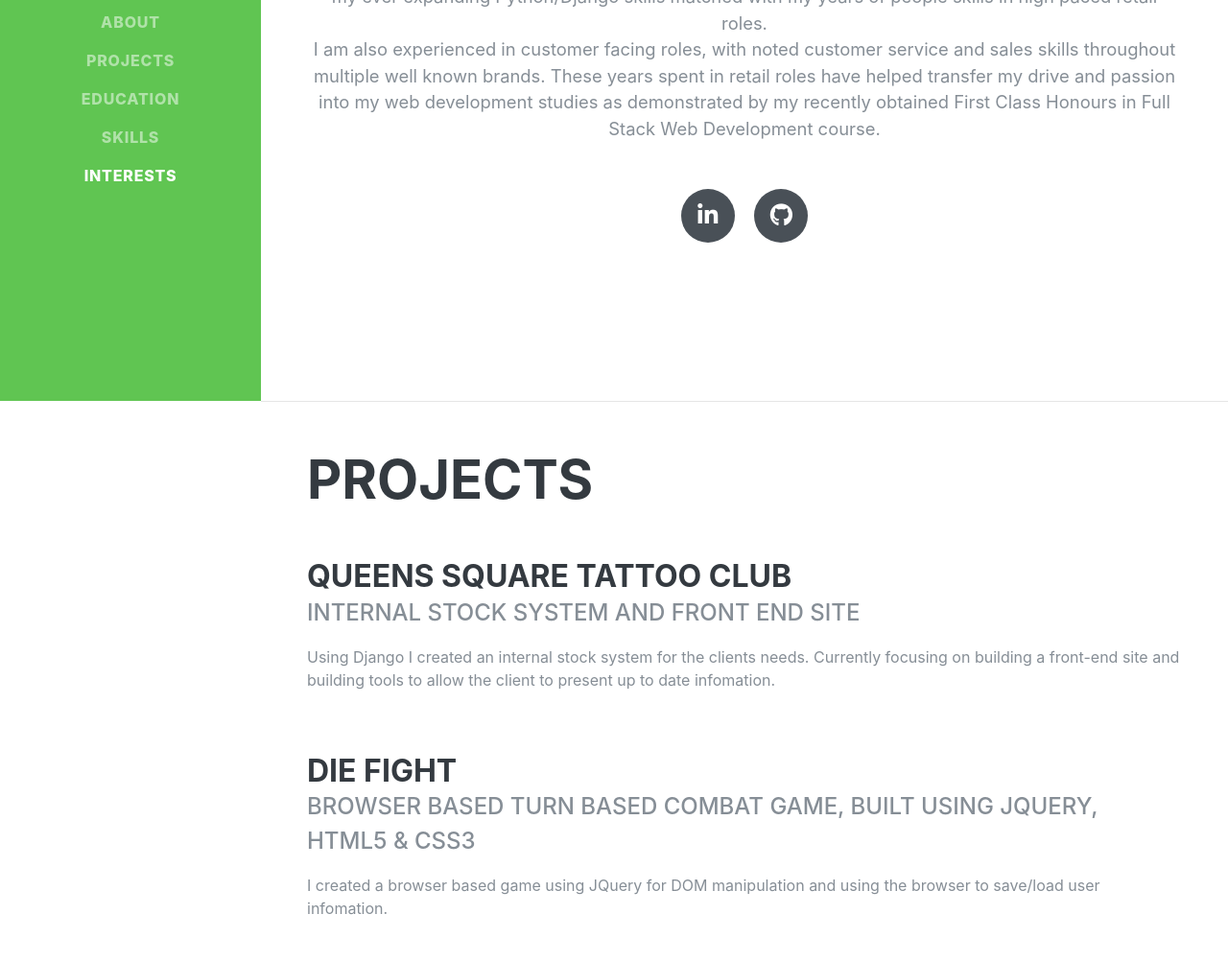
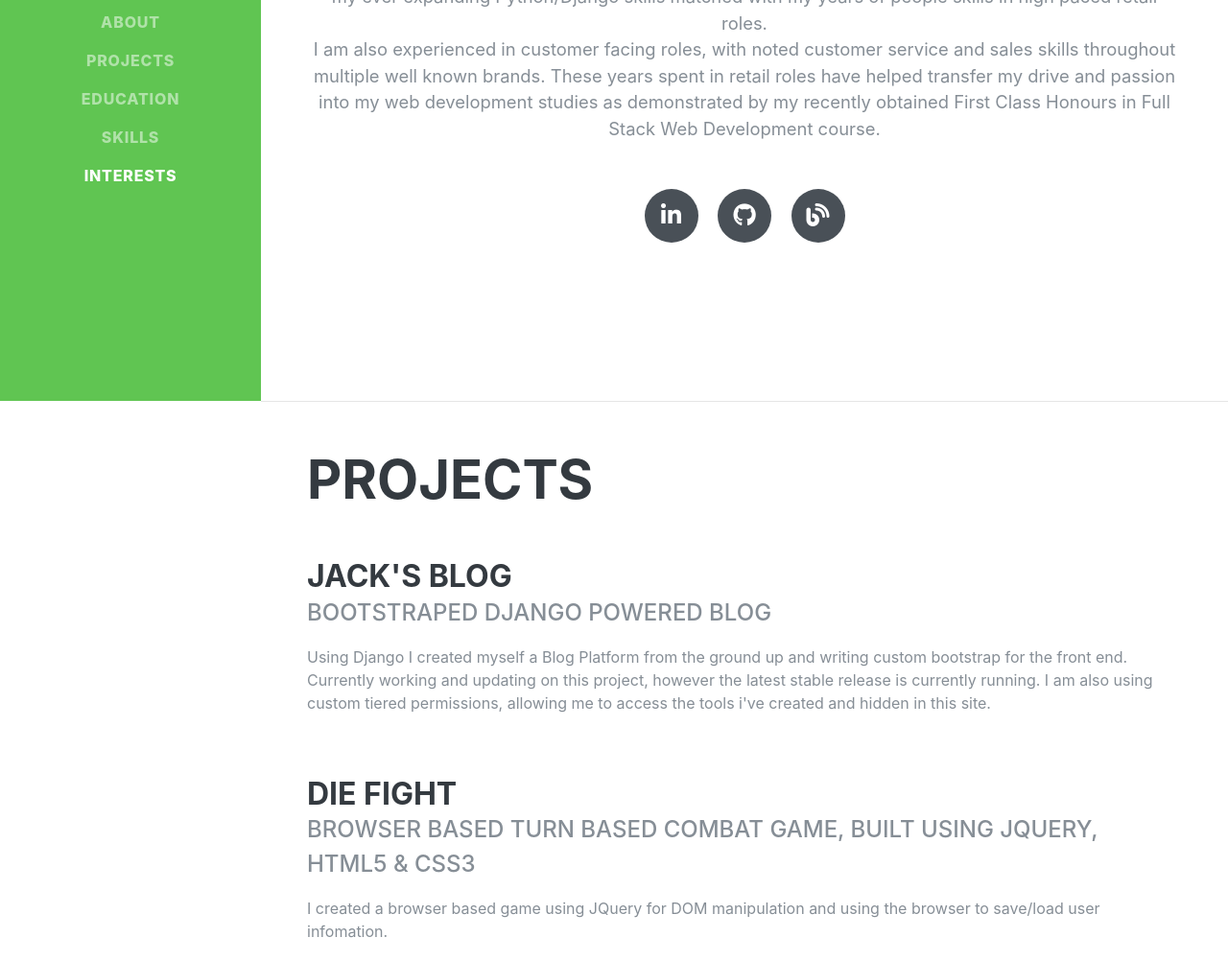
Before and after one commit to JackSnowdon/GoDaddy, a website: page index.html in a window 1280 px wide. Shown: the part 382-1384 px from the top of the page at 96% size. Drawn offline with nearby package versions, Linux system fonts and the light colour scheme; a web font is replaced by a local one.

Commit message:
updated with blog

```diff
--- a/index.html
+++ b/index.html
@@ -85,6 +85,9 @@
                     <a href="https://github.com/JackSnowdon" target="_blank">
                         <i class="fab fa-github"></i>
                     </a>
+                    <a href="https://jacksnowdon-blog.herokuapp.com/" target="_blank">
+                        <i class="fas fa-blog"></i>
+                    </a>
                 </div>
             </div>
         </section>
@@ -97,11 +100,12 @@
 
                 <div class="resume-item d-flex flex-column flex-md-row justify-content-between mb-5">
                     <div class="resume-content">
-                        <a href="https://qstc.herokuapp.com/" target="_blank" class="project-link">
-                            <h3 class="mb-0 project-link">Queens Square Tattoo Club</h3>
+                        <a href="https://jacksnowdon-blog.herokuapp.com/" target="_blank" class="project-link">
+                            <h3 class="mb-0 project-link">Jack's Blog</h3>
                         </a>
-                        <div class="subheading mb-3">Internal Stock system and Front End site</div>
-                        <p>Using Django I created an internal stock system for the clients needs. Currently focusing on building a front-end site and building tools to allow the client to present up to date infomation.
+                        <div class="subheading mb-3">Bootstraped Django powered Blog</div>
+                        <p>Using Django I created myself a Blog Platform from the ground up and writing custom bootstrap for the front end. Currently working and updating on this project, however the latest stable release is currently running. I am also
+                            using custom tiered permissions, allowing me to access the tools i've created and hidden in this site.
                         </p>
                     </div>
                 </div>
@@ -218,7 +222,7 @@
                 <h2 class="mb-5">Interests</h2>
                 <p>While away from my laptop my passions include playing drums which has been promient in my life for as long as I can remember. Nothing fills me with joy more than performing live and meeting like minded people.
                 </p>
-                <p class="mb-0">I keep tabs on current goings on, mostly through the form of putting my heads in, listening to a podcast while going walking. At one point in my life I was 305lbs, and getting outside listening to podcasts started my weight loss journey.
+                <p class="mb-0">I keep tabs on current goings on, mostly through the form of putting my headphones in, listening to a podcast while going walking. At one point in my life I was 305lbs, and getting outside listening to podcasts started my weight loss journey.
                     I'm now sitting at around 200lbs and have used my experiences to inspire others to do the same
                 </p>
             </div>
```
